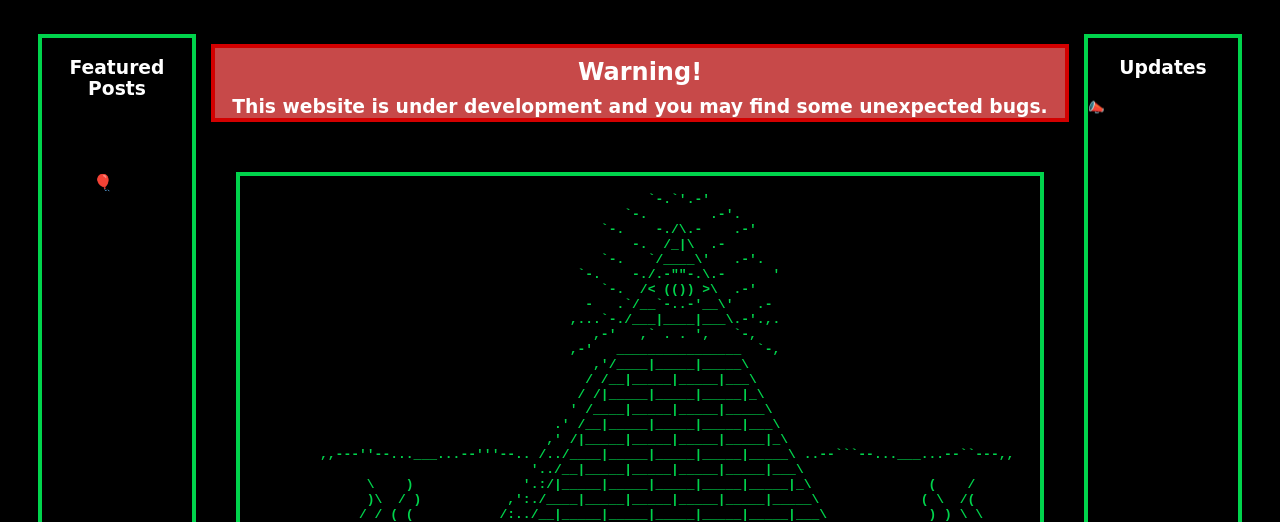
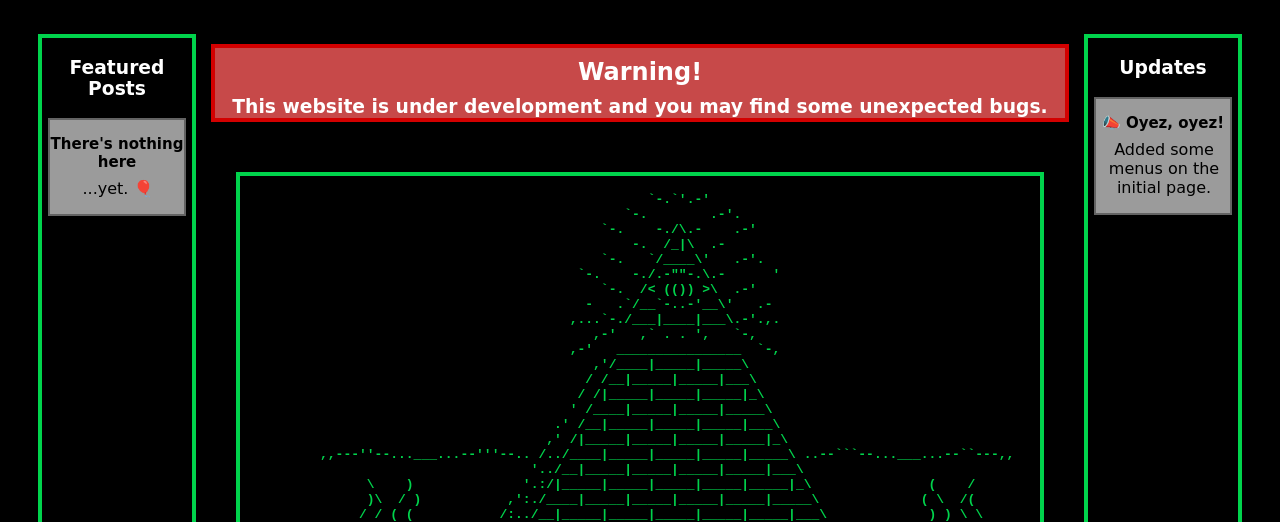
Before and after one commit to towednack/illuminati-party, a plain HTML site: page index.html in a window 1280 px wide. Shown: the part 278-800 px from the top of the page. Drawn offline with Linux system fonts and the light colour scheme; a web font is replaced by a local one.

Commit message:
Update illumi.css

```diff
--- a/illumi.css
+++ b/illumi.css
@@ -117,6 +117,13 @@ nav ul li {
     border: solid #00d34c;
     border-width: 4px 4px 4px 4px;
 }
+.featuredbox {
+    background-color: #9b9b9b;
+    margin-left: 6px;
+    margin-right: 6px;
+    border: solid #636363;
+    border-width: 2px 2px 2px 2px;
+}
 .right-sidebar {
     display: inline-block;
 }
@@ -130,6 +137,14 @@ nav ul li {
     border: solid #00d34c;
     border-width: 4px 4px 4px 4px;
 }
+.updatebox {
+    background-color: #9b9b9b;
+    margin-left: 6px;
+    margin-right: 6px;
+    border: solid #636363;
+    border-width: 2px 2px 2px 2px;
+}
+
 /* -- Text Configuration -- */
 .featured-posts h3, .updates h3, .alertbox h3 {
     color: #fff;
@@ -147,3 +162,31 @@ nav ul li {
     font-weight: 700;
     margin-left: 80px;
 }
+.updatebox h5 {
+    font-size: 15px;
+    margin-bottom: 0;
+    margin-top: 15px;
+    font-weight: 600;
+    text-align: center;
+}
+.updatebox p {
+    font-size: 16px;
+    margin-left: 4px;
+    margin-right: 2px;
+    margin-top: 8px;
+    text-align: center;
+}
+.featuredbox h5 {
+    font-size: 15px;
+    margin-bottom: 0;
+    margin-top: 15px;
+    font-weight: 600;
+    text-align: center;
+}
+.featuredbox p {
+    font-size: 16px;
+    margin-left: 4px;
+    margin-right: 2px;
+    margin-top: 8px;
+    text-align: center;
+}
```
